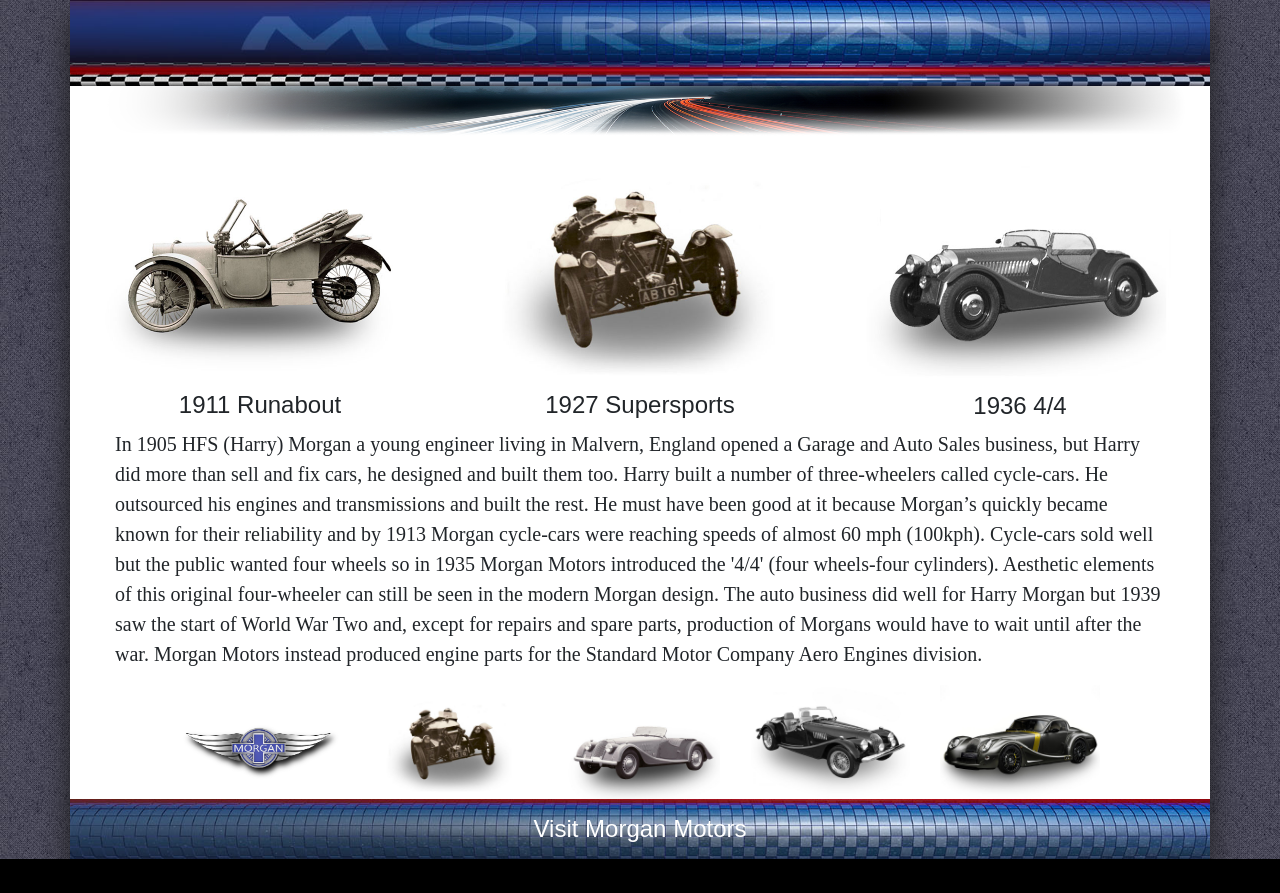
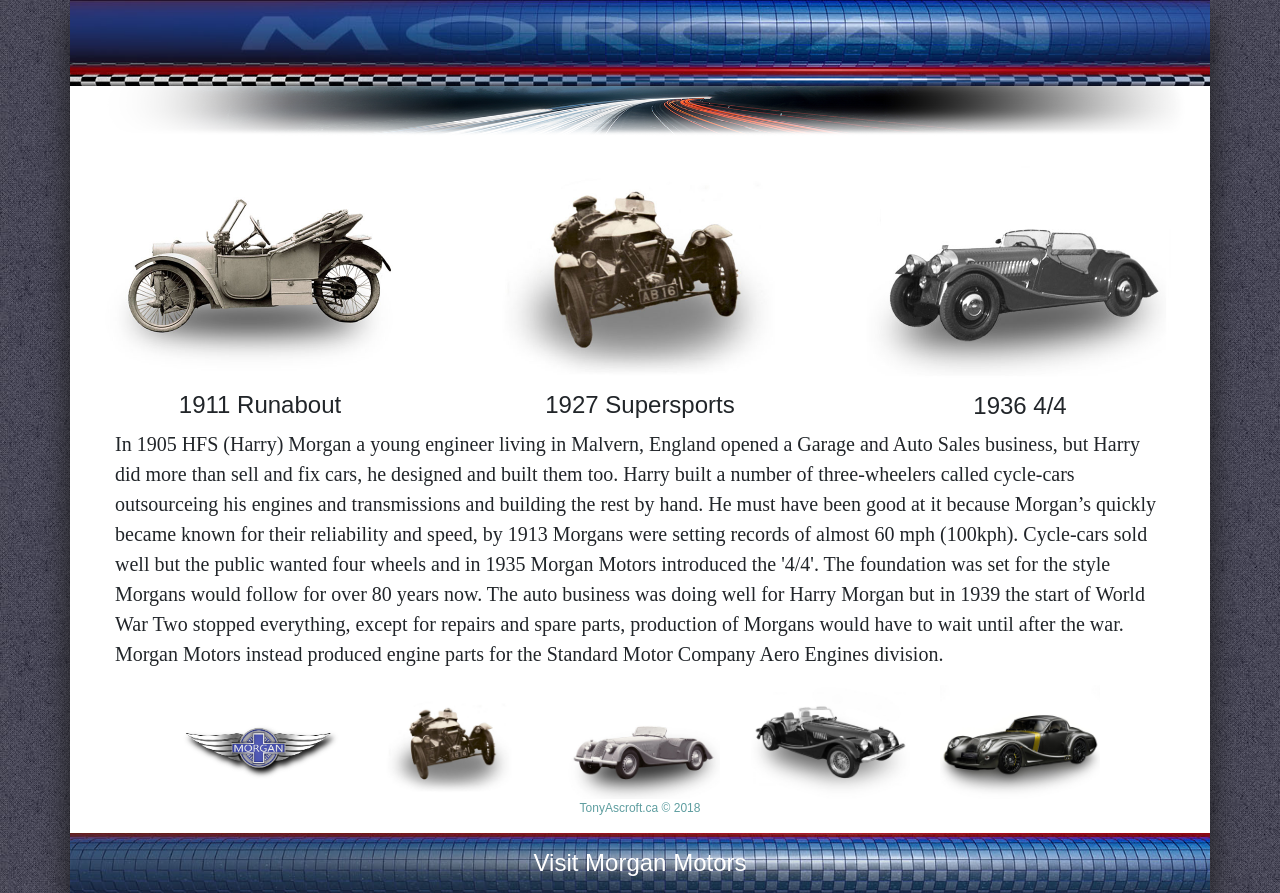
Before and after one commit to TonyAscroft/Project01, a plain HTML site: page morganBeginning.html in a window 1280 px wide. Before the commit the page ends 859 px from the top, so only its background shows below. Drawn offline with nearby package versions, Linux system fonts and the light colour scheme.

Commit message:
updated html files

```diff
--- a/Scripts/styles.css
+++ b/Scripts/styles.css
@@ -78,3 +78,12 @@ p.text {
 .textToolTip{
   color: blue;
 }
+
+.createdBy {
+  display: flex;
+  justify-content: center;
+  align-items: flex-end;
+  color: cadetblue;
+
+
+}
--- a/morganBeginning.html
+++ b/morganBeginning.html
@@ -61,15 +61,14 @@
               <p class= "text">In 1905 HFS (Harry) Morgan a young engineer living in Malvern,
                 England opened a Garage and Auto Sales business, but Harry did more than
                 sell and fix cars, he designed and built them too. Harry built a number of
-                three-wheelers called cycle-cars. He outsourced his engines
-                and transmissions and built the rest. He must have been good at it because
-                Morgan’s quickly became known for their reliability and by 1913 Morgan
-                cycle-cars were reaching speeds of almost 60 mph (100kph). Cycle-cars
-                sold well but the public wanted four wheels so in 1935 Morgan Motors
-                introduced the '4/4' (four wheels-four cylinders). Aesthetic elements
-                of this original four-wheeler can still be seen in the modern Morgan design.
-                The auto business did well for Harry Morgan but 1939 saw the start of World
-                War Two and, except for repairs and spare parts, production of Morgans would
+                three-wheelers called cycle-cars outsourceing his engines
+                and transmissions and building the rest by hand. He must have been good at it because
+                Morgan’s quickly became known for their reliability and speed, by 1913 Morgans
+                were setting records of almost 60 mph (100kph). Cycle-cars
+                sold well but the public wanted four wheels and in 1935 Morgan Motors
+                introduced the '4/4'. The foundation was set for the style Morgans would follow for over 80 years now.
+                The auto business was doing well for Harry Morgan but in 1939 the start of World
+                War Two stopped everything, except for repairs and spare parts, production of Morgans would
                 have to wait until after the war. Morgan Motors instead produced engine parts
                 for the Standard Motor Company Aero Engines division.
              </p>
@@ -109,6 +108,14 @@
            </div>
           </div>
          </div>
+
+      <div class="row" >
+           <div class="col-xl-12 bg-white" >
+           <div class="row columns-centered createdBy">
+                 <p>TonyAscroft.ca &copy; 2018 </p>
+           </div>
+           </div>
+         </div>
     </div>
 
 <!-- Footer-->
```
Also changed, not shown: index.html (+3 -2 lines), morgan2000+.html (+7 -0 lines), morgan40-70.html (+7 -0 lines), morgan80-2000.html (+7 -0 lines).
